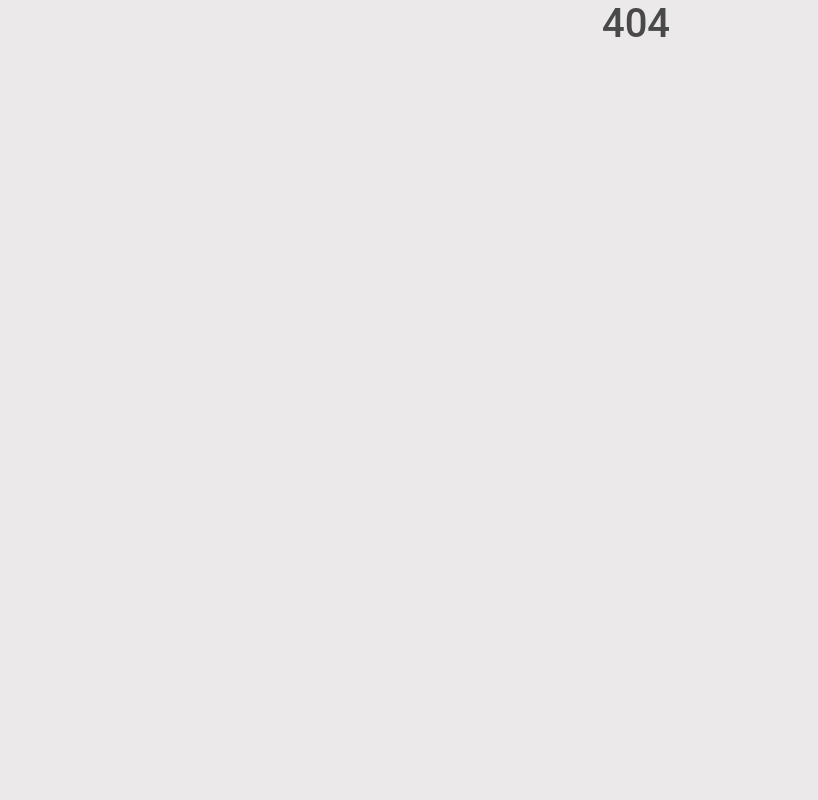
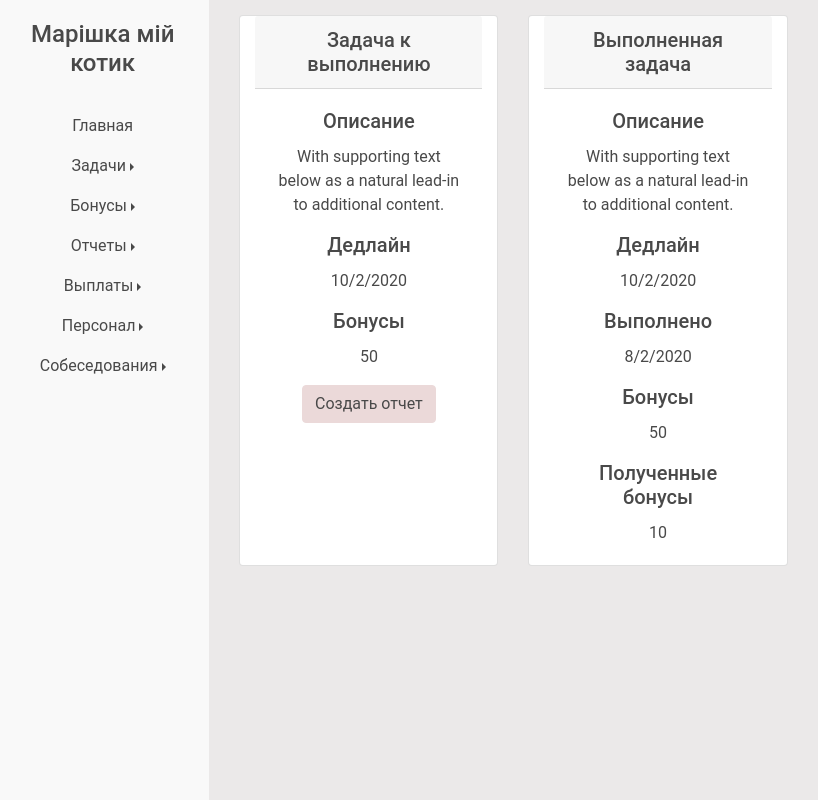
Before and after one commit to Moonlarya/web_planning_front, a React (Create React App) app: page /task in a window 1280 px wide. Shown: the whole page, without its empty margins (4-822 px from the left). Built offline with nearby package versions, Linux system fonts and the light colour scheme.

Commit message:
[ADD] task page

```diff
--- a/src/Router/Router.js
+++ b/src/Router/Router.js
@@ -3,13 +3,13 @@ import { BrowserRouter as Router, Route, Switch } from "react-router-dom";
 
 import DashboardRoute from "./DashboardRoute";
 
-import { Home } from "../pages";
+import { Home, Task } from "../pages";
 
 const RouteSchema = () => (
   <Router>
     <Switch>
       <DashboardRoute exact path="/" component={Home} />
-      <DashboardRoute exact path="/test" component={() => "Марішка"} />
+      <DashboardRoute exact path="/task" component={Task} />
 
       <Route exact component={() => <h1 className="text-center"> 404 </h1>} />
     </Switch>
--- a/src/components/Sidebar/Sidebar.js
+++ b/src/components/Sidebar/Sidebar.js
@@ -1,4 +1,5 @@
 import React from "react";
+import { Link } from "react-router-dom";
 
 import "./style.scss";
 
@@ -8,9 +9,9 @@ const Sidebar = () => (
       <h4 className="name nav-item">Марішка мій котик</h4>
 
       <li className="nav-item">
-        <a className="nav-link" href="#">
+        <Link className="nav-link" to="/">
           Главная
-        </a>
+        </Link>
       </li>
       <li className="nav-item dropright">
         <a
@@ -22,20 +23,12 @@ const Sidebar = () => (
           Задачи
         </a>
         <div className="dropdown-menu dropdown-menu-right">
-          <a
-            href="../html/Task/task.html"
-            className="dropdown-item"
-            type="button"
-          >
+          <Link to="/task" className="dropdown-item" type="button">
             Выполненные задачи
-          </a>
-          <a
-            href="../html/Task/task.html"
-            className="dropdown-item"
-            type="button"
-          >
+          </Link>
+          <Link to="/task" className="dropdown-item" type="button">
             Задачи к выполнению
-          </a>
+          </Link>
         </div>
       </li>
       <li className="nav-item dropright">
--- /dev/null
+++ b/src/pages/Task/Task.js
@@ -0,0 +1,41 @@
+import React from "react";
+
+const Task = () => (
+  <div className="d-flex">
+    <div className="card col-3">
+      <h5 className="card-header">Задача к выполнению</h5>
+      <div className="card-body">
+        <h5 className="card-title">Описание</h5>
+        <p className="card-text">
+          With supporting text below as a natural lead-in to additional content.
+        </p>
+        <h5 className="card-title">Дедлайн</h5>
+        <p className="card-text">10/2/2020</p>
+        <h5 className="card-title">Бонусы</h5>
+        <p className="card-text">50</p>
+        <a href="#" className="btn btn-primary">
+          Создать отчет
+        </a>
+      </div>
+    </div>
+    <div className="card col-3">
+      <h5 className="card-header">Выполненная задача</h5>
+      <div className="card-body">
+        <h5 className="card-title">Описание</h5>
+        <p className="card-text">
+          With supporting text below as a natural lead-in to additional content.
+        </p>
+        <h5 className="card-title">Дедлайн</h5>
+        <p className="card-text">10/2/2020</p>
+        <h5 className="card-title">Выполнено</h5>
+        <p className="card-text">8/2/2020</p>
+        <h5 className="card-title">Бонусы</h5>
+        <p className="card-text">50</p>
+        <h5 className="card-title">Полученные бонусы</h5>
+        <p className="card-text">10</p>
+      </div>
+    </div>
+  </div>
+);
+
+export default Task;
--- /dev/null
+++ b/src/pages/Task/index.js
@@ -0,0 +1 @@
+export { default } from "./Task";
--- a/src/pages/index.js
+++ b/src/pages/index.js
@@ -1,3 +1,4 @@
 import Home from "./Home";
+import Task from "./Task";
 
-export { Home };
+export { Home, Task };
```
